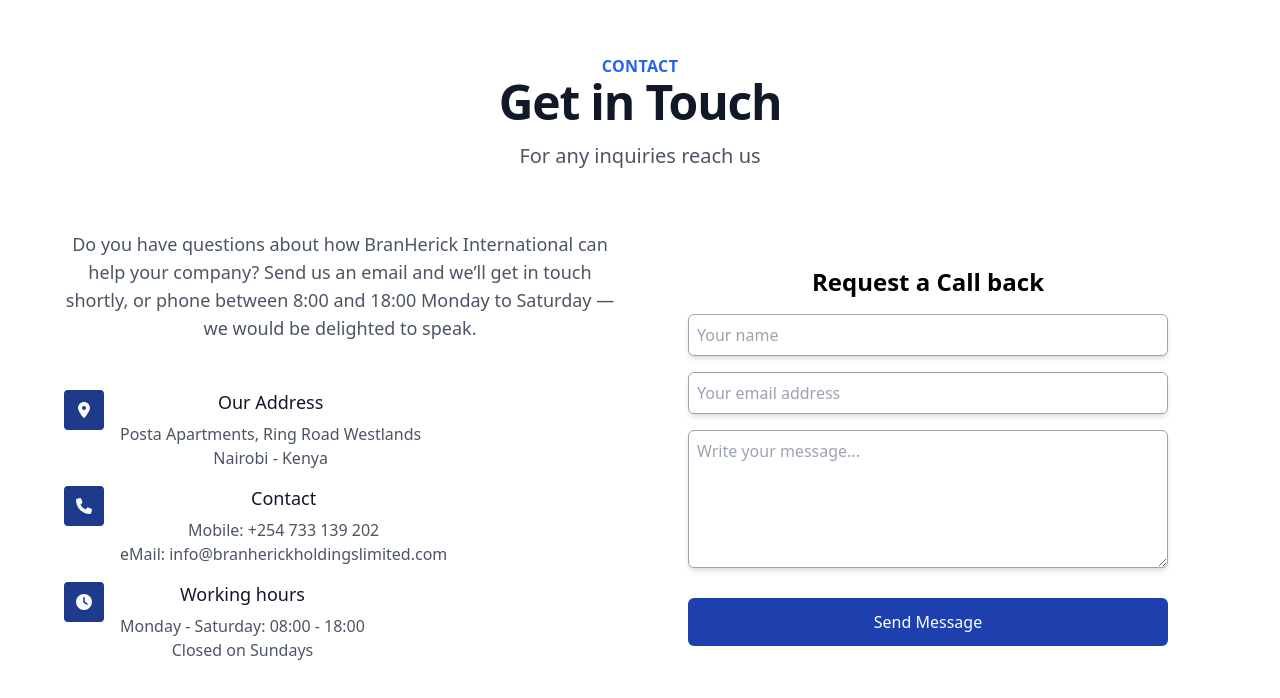
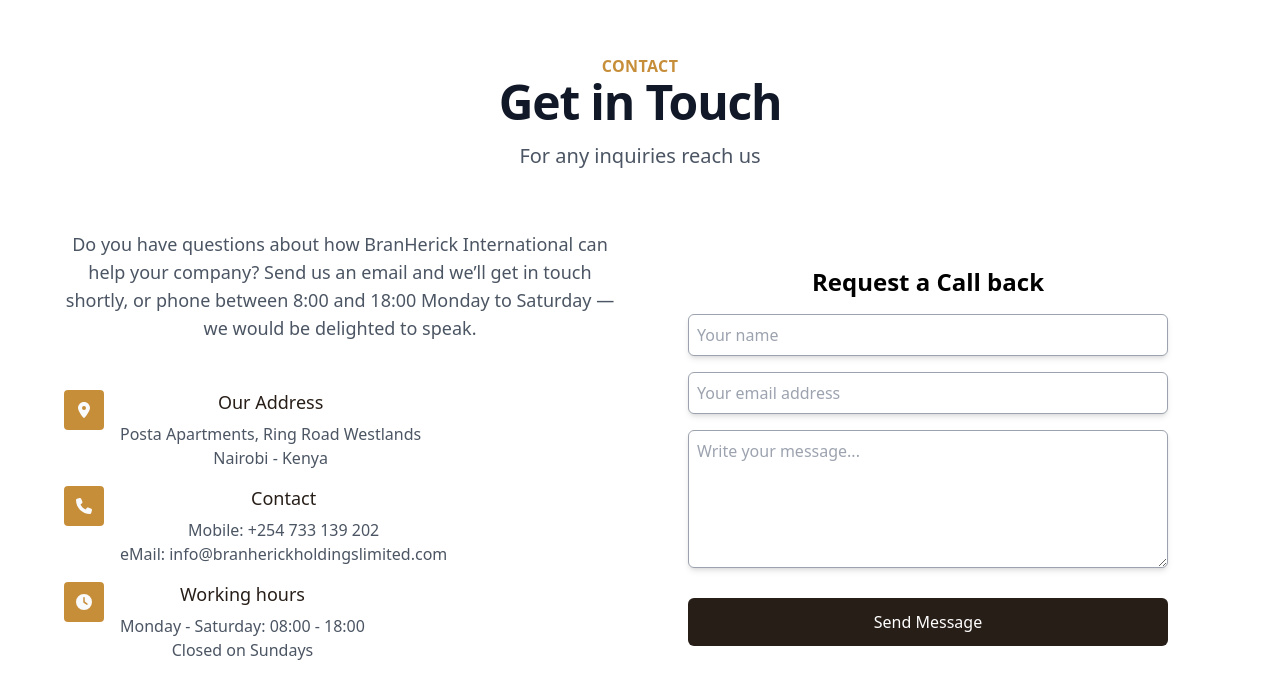
Before and after one commit to auma23/BranHerickHoldings, a React (Vite) app: page / in a window 1280 px wide. Shown: the part 2346-3044 px from the top of the page. Built offline with nearby package versions, Linux system fonts and the light colour scheme.

Commit message:
make contact page functional

```diff
--- a/src/Components/Contact.jsx
+++ b/src/Components/Contact.jsx
@@ -1,13 +1,43 @@
 import { FontAwesomeIcon } from '@fortawesome/react-fontawesome';
 import { faMapMarkerAlt, faPhone, faClock } from '@fortawesome/free-solid-svg-icons';
+import { useState } from 'react';
+import emailjs from 'emailjs-com';
+
 
 function Contact() {
+  const [formData, setFormData] = useState({
+    name: '',
+    email: '',
+    message: ''
+  });
+
+  const handleChange = (e) => {
+    setFormData({ ...formData, [e.target.name]: e.target.value });
+  };
+
+  const handleSubmit = (e) => {
+    e.preventDefault();
+
+
+    const serviceID = import.meta.env.VITE_APP_EMAILJS_SERVICE_ID;
+    const templateID = import.meta.env.VITE_APP_EMAILJS_TEMPLATE_ID;
+    const apiKey = import.meta.env.VITE_APP_EMAILJS_API_KEY;
+
+    emailjs.sendForm(serviceID, templateID, e.target, apiKey)
+      .then((result) => {
+        console.log('Email successfully sent!', result.text);
+        // Optionally, clear the form fields after successful submission
+        setFormData({ name: '', email: '', message: '' });
+      }, (error) => {
+        console.error('Email failed to send:', error.text);
+      });
+  };
   return (
 
       <div className="mx-auto max-w-7xl px-4 py-16 sm:px-6 lg:px-8 lg:py-20">
         <div className="mb-4">
           <div className="mb-6 max-w-3xl text-center sm:text-center md:mx-auto md:mb-12">
-            <p className="text-base font-semibold uppercase tracking-wide text-blue-600 dark:text-blue-200">
+            <p className="text-base font-semibold uppercase tracking-wide text-harvestGold dark:text-blue-200">
               Contact
             </p>
             <h2 className="font-heading mb-4 font-bold tracking-tight text-gray-900 dark:text-white text-3xl sm:text-5xl">
@@ -24,31 +54,31 @@ function Contact() {
               </p>
               <ul className="mb-6 md:mb-0">
                 <li className="flex">
-                  <div className="flex h-10 w-10 items-center justify-center rounded bg-blue-900 text-gray-50">
+                  <div className="flex h-10 w-10 items-center justify-center rounded bg-harvestGold text-gray-50">
                     <FontAwesomeIcon icon={faMapMarkerAlt} />
                   </div>
                   <div className="ml-4 mb-4">
-                    <h3 className="mb-2 text-lg font-medium leading-6 text-gray-900 dark:text-white">Our Address</h3>
+                    <h3 className="mb-2 text-lg font-medium leading-6 text-licorice dark:text-white">Our Address</h3>
                     <p className="text-gray-600 dark:text-slate-400"> Posta Apartments, Ring Road Westlands</p>
                     <p className="text-gray-600 dark:text-slate-400">Nairobi - Kenya</p>
                   </div>
                 </li>
                 <li className="flex">
-                  <div className="flex h-10 w-10 items-center justify-center rounded bg-blue-900 text-gray-50">
+                  <div className="flex h-10 w-10 items-center justify-center rounded bg-harvestGold text-gray-50">
                     <FontAwesomeIcon icon={faPhone} />
                   </div>
                   <div className="ml-4 mb-4">
-                    <h3 className="mb-2 text-lg font-medium leading-6 text-gray-900 dark:text-white">Contact</h3>
+                    <h3 className="mb-2 text-lg font-medium leading-6 text-licorice dark:text-white">Contact</h3>
                     <p className="text-gray-600 dark:text-slate-400">Mobile: +254 733 139 202</p>
                     <p className="text-gray-600 dark:text-slate-400">eMail: info@branherickholdingslimited.com</p>
                   </div>
                 </li>
                 <li className="flex">
-                  <div className="flex h-10 w-10 items-center justify-center rounded bg-blue-900 text-gray-50">
+                  <div className="flex h-10 w-10 items-center justify-center rounded bg-harvestGold text-gray-50">
                     <FontAwesomeIcon icon={faClock} />
                   </div>
                   <div className="ml-4 mb-4">
-                    <h3 className="mb-2 text-lg font-medium leading-6 text-gray-900 dark:text-white">Working hours</h3>
+                    <h3 className="mb-2 text-lg font-medium leading-6 text-licorice dark:text-white">Working hours</h3>
                     <p className="text-gray-600 dark:text-slate-400">Monday - Saturday: 08:00 - 18:00</p>
                     <p className="text-gray-600 dark:text-slate-400"> Closed on Sundays</p>
                   </div>
@@ -57,25 +87,25 @@ function Contact() {
             </div>
             <div className="card h-fit max-w-6xl p-5 md:p-12" id="form">
               <h2 className="mb-4 text-2xl font-bold dark:text-white">Request a Call back</h2>
-              <form id="contactForm">
+              <form id="contactForm" onSubmit={handleSubmit} >
                 <div className="mb-6">
                   <div className="mx-0 mb-1 sm:mb-4">
                     <div className="mx-0 mb-1 sm:mb-4">
                       <label htmlFor="name" className="pb-1 text-xs uppercase tracking-wider"></label>
-                      <input type="text" id="name" autoComplete="given-name" placeholder="Your name" className="mb-2 w-full rounded-md border border-gray-400 py-2 pl-2 pr-4 shadow-md dark:text-gray-300 sm:mb-0" name="name" />
+                      <input type="text" id="name" autoComplete="given-name" placeholder="Your name" className="mb-2 w-full rounded-md border border-gray-400 py-2 pl-2 pr-4 shadow-md dark:text-gray-300 sm:mb-0" name="name" value={formData.name} onChange={handleChange} />
                     </div>
                     <div className="mx-0 mb-1 sm:mb-4">
                       <label htmlFor="email" className="pb-1 text-xs uppercase tracking-wider"></label>
-                      <input type="email" id="email" autoComplete="email" placeholder="Your email address" className="mb-2 w-full rounded-md border border-gray-400 py-2 pl-2 pr-4 shadow-md dark:text-gray-300 sm:mb-0" name="email" />
+                      <input type="email" id="email" autoComplete="email" placeholder="Your email address" className="mb-2 w-full rounded-md border border-gray-400 py-2 pl-2 pr-4 shadow-md dark:text-gray-300 sm:mb-0" name="email"  value={formData.email} onChange={handleChange} />
                     </div>
                   </div>
                   <div className="mx-0 mb-1 sm:mb-4">
                     <label htmlFor="textarea" className="pb-1 text-xs uppercase tracking-wider"></label>
-                    <textarea id="textarea" name="textarea" cols="30" rows="5" placeholder="Write your message..." className="mb-2 w-full rounded-md border border-gray-400 py-2 pl-2 pr-4 shadow-md dark:text-gray-300 sm:mb-0"></textarea>
+                    <textarea id="textarea" name="message" value={formData.message} onChange={handleChange} cols="30" rows="5" placeholder="Write your message..." className="mb-2 w-full rounded-md border border-gray-400 py-2 pl-2 pr-4 shadow-md dark:text-gray-300 sm:mb-0" ></textarea>
                   </div>
                 </div>
                 <div className="text-center">
-                  <button type="submit" className="w-full bg-blue-800 text-white px-6 py-3 font-xl rounded-md sm:mb-0">Send Message</button>
+                  <button type="submit" className="w-full bg-licorice text-white px-6 py-3 font-xl rounded-md sm:mb-0 hover:bg-harvestGold">Send Message</button>
                 </div>
               </form>
             </div>
```
